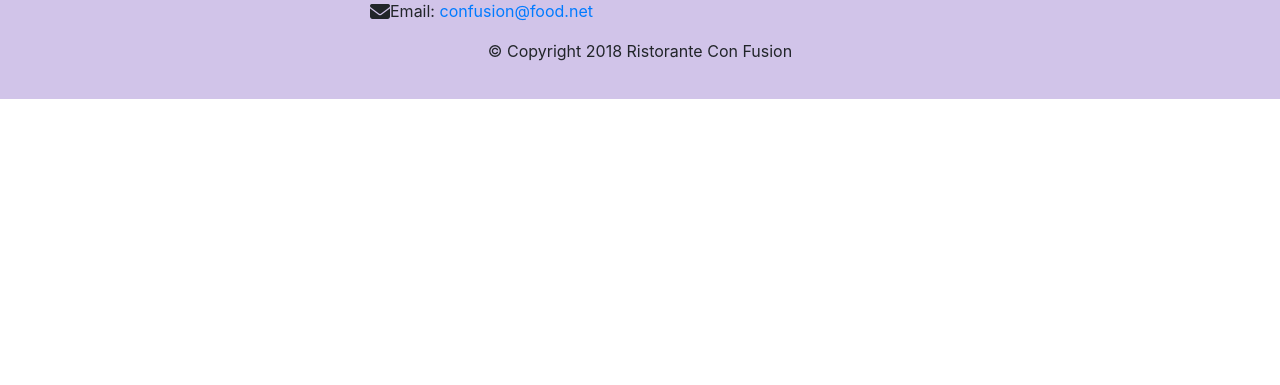
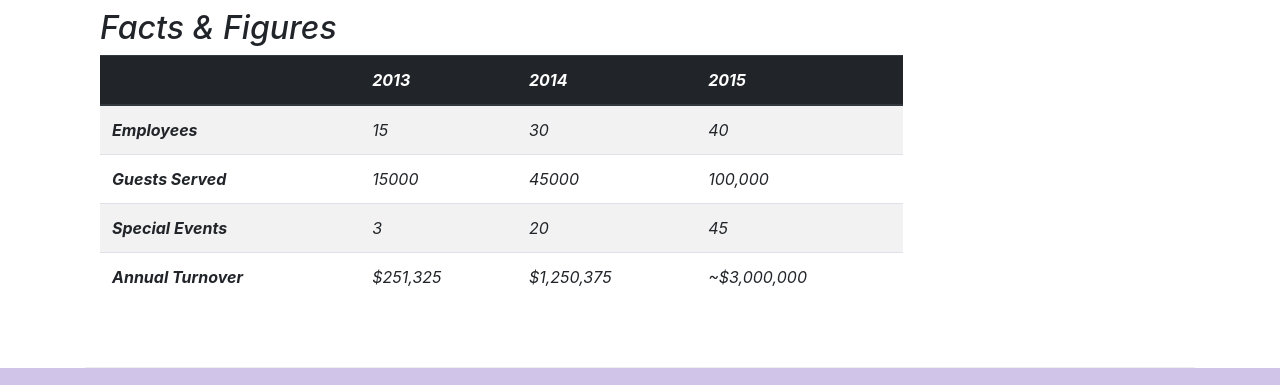
Before and after one commit to Krishare/conFusion, a website: page aboutus.html in a window 1280 px wide. Shown: the part 1763-2148 px from the top of the page. Before the commit the page ends 1862 px from the top, so only its background shows below. Drawn offline with nearby package versions, Linux system fonts and the light colour scheme.

Commit message:
Tables and Cards

```diff
--- a/aboutus.html
+++ b/aboutus.html
@@ -28,7 +28,7 @@
                     <li class="nav-item"><a class="nav-link" href="./index.html"><span class="fa fa-home fa-lg"></span>Home</a></li>
                     <li class="nav-item active"><a class="nav-link" href="#"><span class="fa fa-info fa-lg"></span>About</a></li>
                     <li class="nav-item"><a class="nav-link" href="#"><span class="fa fa-list fa-lg"></span>Menu</a></li>
-                    <li class="nav-item"><a class="nav-link" href="#"><span class="fa fa-address-card fa-lg"></span>Contact</a></li>
+                    <li class="nav-item"><a class="nav-link" href="./contactus.html"><span class="fa fa-address-card fa-lg"></span>Contact</a></li>
                 </ul>
             </div>
         </div>
@@ -65,7 +65,32 @@
                 <p>Started in 2010, Ristorante con Fusion quickly established itself as a culinary icon par excellence in Hong Kong. With its unique brand of world fusion cuisine that can be found nowhere else, it enjoys patronage from the A-list clientele in Hong Kong.  Featuring four of the best three-star Michelin chefs in the world, you never know what will arrive on your plate the next time you visit us.</p>
                 <p>The restaurant traces its humble beginnings to <em>The Frying Pan</em>, a successful chain started by our CEO, Mr. Peter Pan, that featured for the first time the world's best cuisines in a pan.</p>
             </div>
-            <div>
+            <div class="col-sm">
+                <div class="card">
+                    <h3 class="card-header bg-primary text-white">Facts At A Glance</h3>
+                    <div class="card-body">
+                        <dl class="row">
+                            <dt class="col-6">Started</dt>
+                            <dd class="col-6">3 Feb. 2013</dd>
+                            <dt class="col-6">Major Stake Holder</dt>
+                            <dd class="col-6">HK Fine Foods Inc.</dd>
+                            <dt class="col-6">Last Year's Turnover</dt>
+                            <dd class="col-6">$1,250,375</dd>
+                            <dt class="col-6">Employees</dt>
+                            <dd class="col-6">40</dd>
+                        </dl>
+                    </div>
+                </div>
+            </div>
+            <div class="col-12">
+                <div class="card card-body bg-light">
+                    <blockquote class="blockquote">
+                        <p class="mb-0">You better cut the pizza in four pieces because <I>
+                            I'm not hungry enough to eat six.
+                        </p>
+                        <footer class="blockquote-footer">Yogi Berra,<cite titlt="Source Title">The Wit and Wisdom of Yogi Berra, P. Pepe, Diversion Books, 2014</cite></footer>
+                    </blockquote>
+                </div>
             </div>
         </div>
 
@@ -82,6 +107,50 @@
                 <h3>Alberto Somayya <small>Executive Chef</small></h3>
                 <p class="d-none d-sm-block">Award winning three-star Michelin chef with wide International experience having worked closely with whos-who in the culinary world, he specializes in creating mouthwatering Indo-Italian fusion experiences. He says, <em>Put together the cuisines from the two craziest cultures, and you get a winning hit! Amma Mia!</em></p>
             </div>
+       </div>
+       <div class="row row-content">
+           <div class="col-12 col-sm-9">
+               <h2>Facts &amp; Figures</h2>
+               <div class="table-responsive">
+                <table class="table table-striped">
+                    <thead class="thead-dark">
+                        <tr>
+                            <th>&nbsp;</th>
+                            <th>2013</th>
+                            <th>2014</th>
+                            <th>2015</th>
+                        </tr>
+                    </thead>
+                    <tbody>
+                        <tr>
+                            <th>Employees</th>
+                            <td>15</td>
+                            <td>30</td>
+                            <td>40</td>
+                        </tr>
+                        <tr>
+                            <th>Guests Served</th>
+                            <td>15000</td>
+                            <td>45000</td>
+                            <td>100,000</td>
+                        </tr>
+                        <tr>
+                            <th>Special Events</th>
+                            <td>3</td>
+                            <td>20</td>
+                            <td>45</td>
+                        </tr>
+                        <tr>
+                            <th>Annual Turnover</th>
+                            <td>$251,325</td>
+                            <td>$1,250,375</td>
+                            <td>~$3,000,000</td>
+                        </tr>
+                    </tbody>
+                </table>
+            </div>
+           </div>
+           <div class="col-12 col-sm-3"></div>
        </div>
 
     </div>
```
